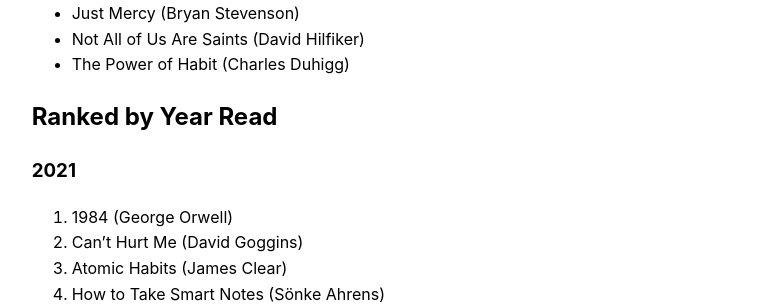
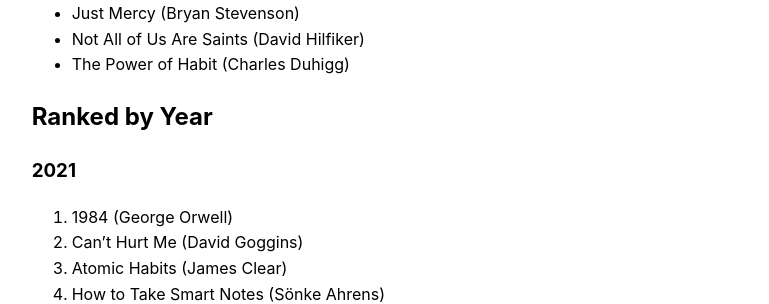
Before and after one commit to JonathanBuchh/buchh.org, a Jekyll site: the page built from books.md, in a window 1280 px wide. Shown: the part 252-556 px from the top of the page, without its empty margins (255-1024 px from the left). Built offline with Jekyll 4.4.1, drawn with Linux system fonts in a browser that asks for light colours.

Commit message:
Fix typo in books.md

```diff
--- a/books.md
+++ b/books.md
@@ -12,7 +12,7 @@ permalink: /books
 - Not All of Us Are Saints (David Hilfiker)
 - The Power of Habit (Charles Duhigg)
 
-## Ranked by Year Read
+## Ranked by Year
 
 ### 2021
 
```
